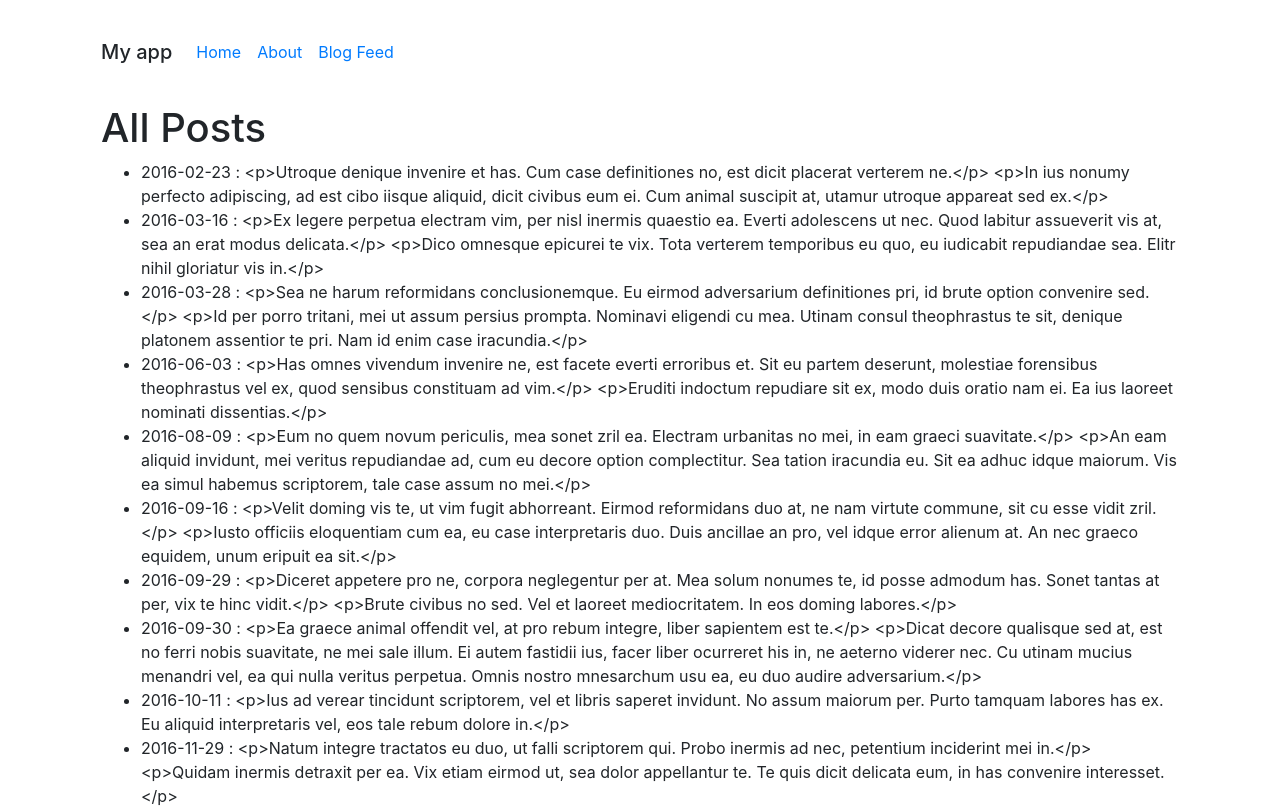
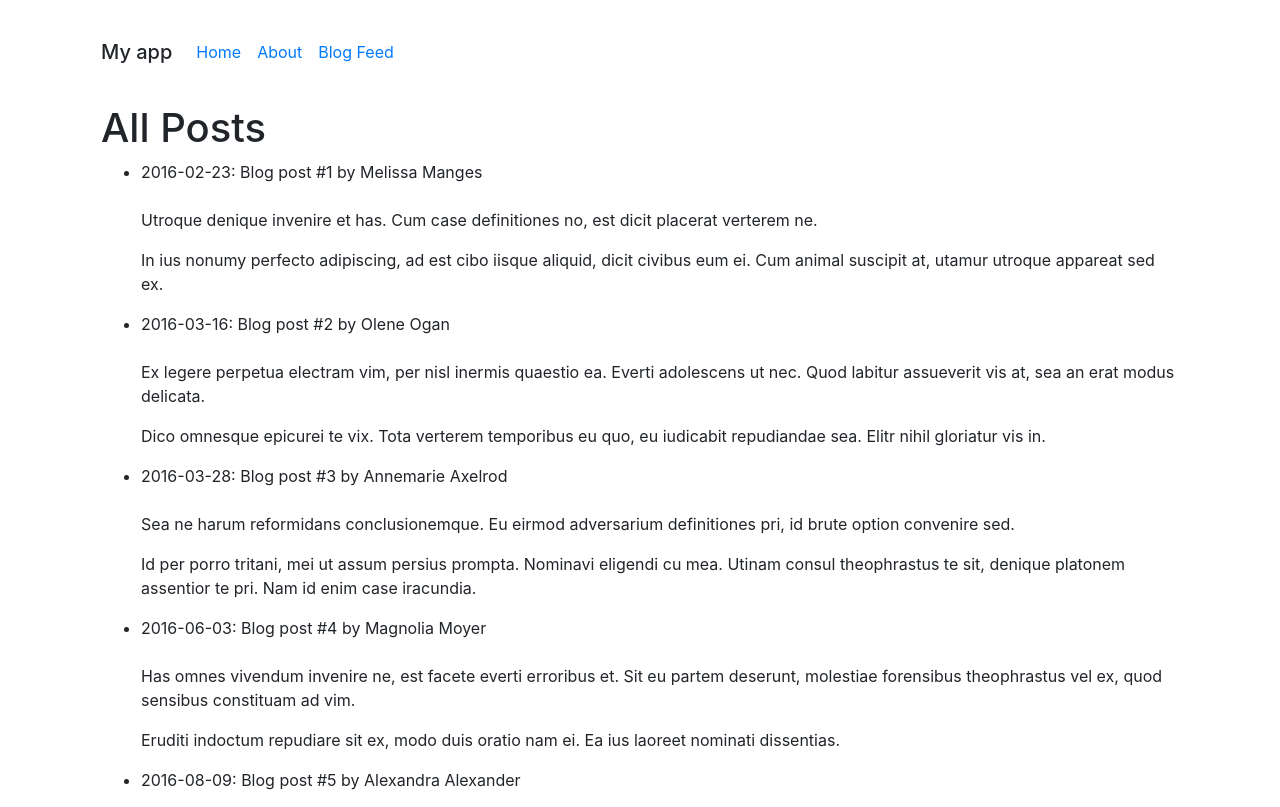
Before and after one commit to Adrianjewell91/telnyx, a React app: page /#/posts/1 in a window 1280 px wide. Shown: the top 807 px of the page. Built offline with nearby package versions, Linux system fonts and the light colour scheme; data requests are answered from the project's data file.

Commit message:
show posts pages looks decent

```diff
--- a/src/app/posts/post_show_component.jsx
+++ b/src/app/posts/post_show_component.jsx
@@ -0,0 +1,16 @@
+import React from 'react';
+
+import { Link } from 'react-router-dom';
+
+
+export const PostShowComponent = (props) => (
+  <li className="post-index-item">
+    <div className="post-index-author-info">
+      {props.post.publish_date}: {props.post.title} by {props.post.author}
+    </div>
+    <br/>
+    <div className="post-index-content"
+         dangerouslySetInnerHTML={{__html: props.post.content}}>
+    </div>
+  </li>
+);
--- a/src/app/posts/posts_index.jsx
+++ b/src/app/posts/posts_index.jsx
@@ -1,5 +1,7 @@
 import React from 'react';
 import PropTypes from 'prop-types';
+
+import {PostShowComponent} from './post_show_component';
 
 class PostsIndex extends React.Component {
   constructor (props) {
@@ -10,10 +12,6 @@ class PostsIndex extends React.Component {
     this.props.requestPosts();
   }
 
-  componentDidMount() {
-    console.log(this.props);
-  }
-
   render() {
     return (
       <div className="posts-index-div">
@@ -21,7 +19,7 @@ class PostsIndex extends React.Component {
         <ul>
           {
             this.props.publish_dates.map((el) => {
-              return <li>{el} : {this.props.posts[el].content}</li>
+              return <PostShowComponent post={this.props.posts[el]}/>
             })
           }
         </ul>
@@ -31,7 +29,7 @@ class PostsIndex extends React.Component {
 }
 
 PostsIndex.propTypes = {
-  posts: PropTypes.array,
+  posts: PropTypes.objects,
   publish_dates: PropTypes.array
 }
 
```
